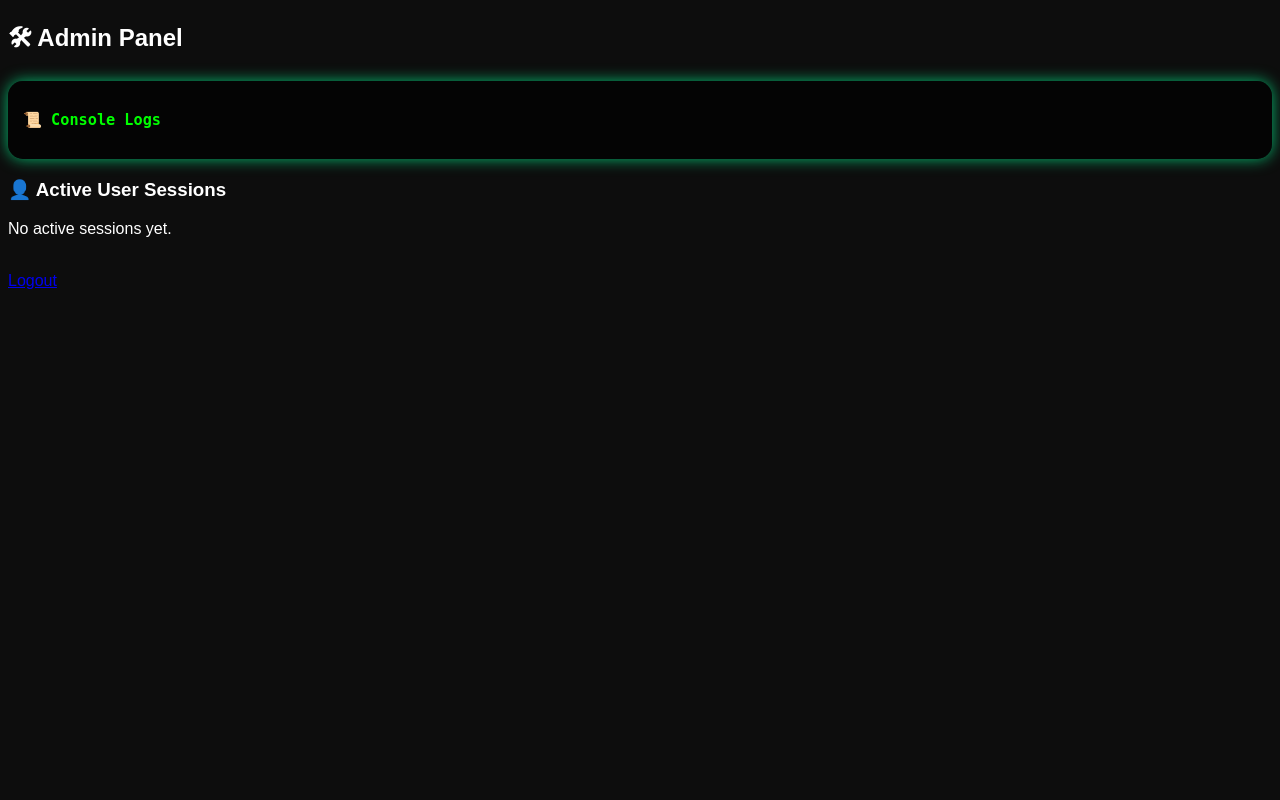
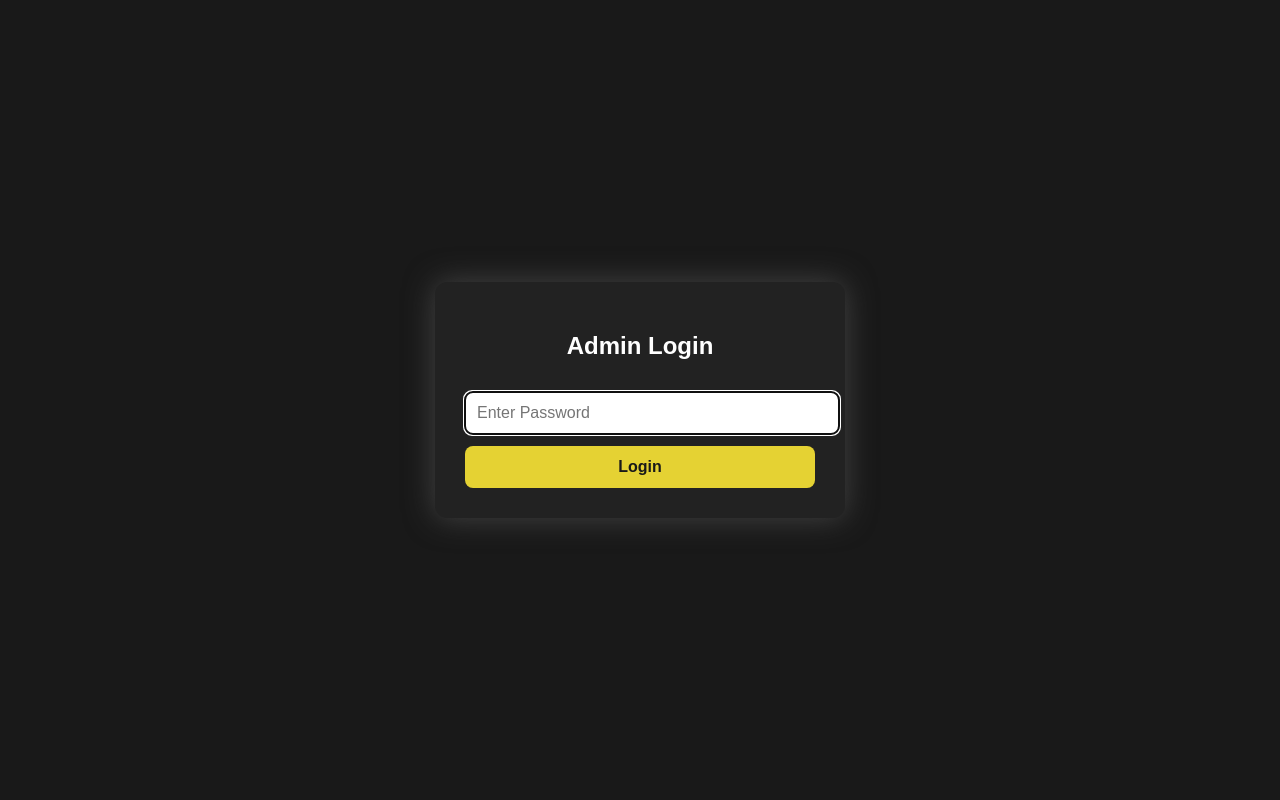
Before and after one commit to 9v1h3r3/OK, a Flask app: page /admin in a window 1280 px wide. Run offline with Flask 3, Linux system fonts and the light colour scheme.

Commit message:
Update admin_login.html

```diff
--- a/templates/admin_login.html
+++ b/templates/admin_login.html
@@ -1,38 +1,61 @@
 <!DOCTYPE html>
 <html>
 <head>
+  <title>Admin Login</title>
   <style>
-    body { background: #0d0d0d; color: white; font-family: Arial, sans-serif; }
-    .log-box { background: rgba(0,0,0,0.7); color: lime; padding: 15px; border-radius: 15px; box-shadow: 0 0 15px rgba(0,255,150,0.7); margin-bottom: 20px; font-family: monospace; }
-    .user-card { background: rgba(255,255,255,0.05); border-radius: 15px; box-shadow: 0 0 20px rgba(0,200,255,0.6); padding: 15px; margin: 10px 0; }
-    button { border-radius: 10px; padding: 5px 10px; cursor: pointer; }
+    body {
+      background-color: #191919;
+      color: white;
+      font-family: Arial, sans-serif;
+      display: flex;
+      justify-content: center;
+      align-items: center;
+      height: 100vh;
+      margin: 0;
+    }
+    .login-box {
+      background-color: #222;
+      padding: 30px;
+      border-radius: 12px;
+      box-shadow: 0 0 30px #444;
+      width: 350px;
+      text-align: center;
+    }
+    input[type="password"] {
+      width: 100%;
+      padding: 12px;
+      margin: 12px 0;
+      border-radius: 8px;
+      border: none;
+      font-size: 16px;
+    }
+    button {
+      width: 100%;
+      padding: 12px;
+      border-radius: 8px;
+      border: none;
+      background-color: #e5d233;
+      color: #191919;
+      font-weight: bold;
+      font-size: 16px;
+      cursor: pointer;
+      transition: background-color 0.3s ease;
+    }
+    button:hover {
+      background-color: #d4c122;
+    }
+    h2 {
+      margin-bottom: 20px;
+    }
   </style>
 </head>
 <body>
-  <h2>🛠 Admin Panel</h2>
-  <div class="log-box">
-    <h3>📜 Console Logs</h3>
-    {{ logs|safe }}
+  <div class="login-box">
+    <h2>Admin Login</h2>
+    <form method="POST">
+      <input type="password" name="password" placeholder="Enter Password" required autofocus />
+      <button type="submit">Login</button>
+    </form>
   </div>
-  <h3>👤 Active User Sessions</h3>
-  {% if users %}
-    {% for user in users %}
-      <div class="user-card">
-          <h3>Session {{ loop.index }}</h3>
-          <p><b>Thread ID:</b> {{ user['thread_id'] }}</p>
-          <p><b>Prefix:</b> {{ user['prefix'] }}</p>
-          <p><b>Interval:</b> {{ user['interval'] }} sec</p>
-          <p><b>Tokens:</b><br>{{ user['tokens']|join('<br>')|safe }}</p>
-          <!-- Messages intentionally NOT shown -->
-          <form method="post" action="/admin/remove/{{ loop.index0 }}">
-              <button type="submit">Remove</button>
-          </form>
-      </div>
-    {% endfor %}
-  {% else %}
-    <p>No active sessions yet.</p>
-  {% endif %}
-  <br>
-  <a href="/admin/logout">Logout</a>
 </body>
 </html>
```
